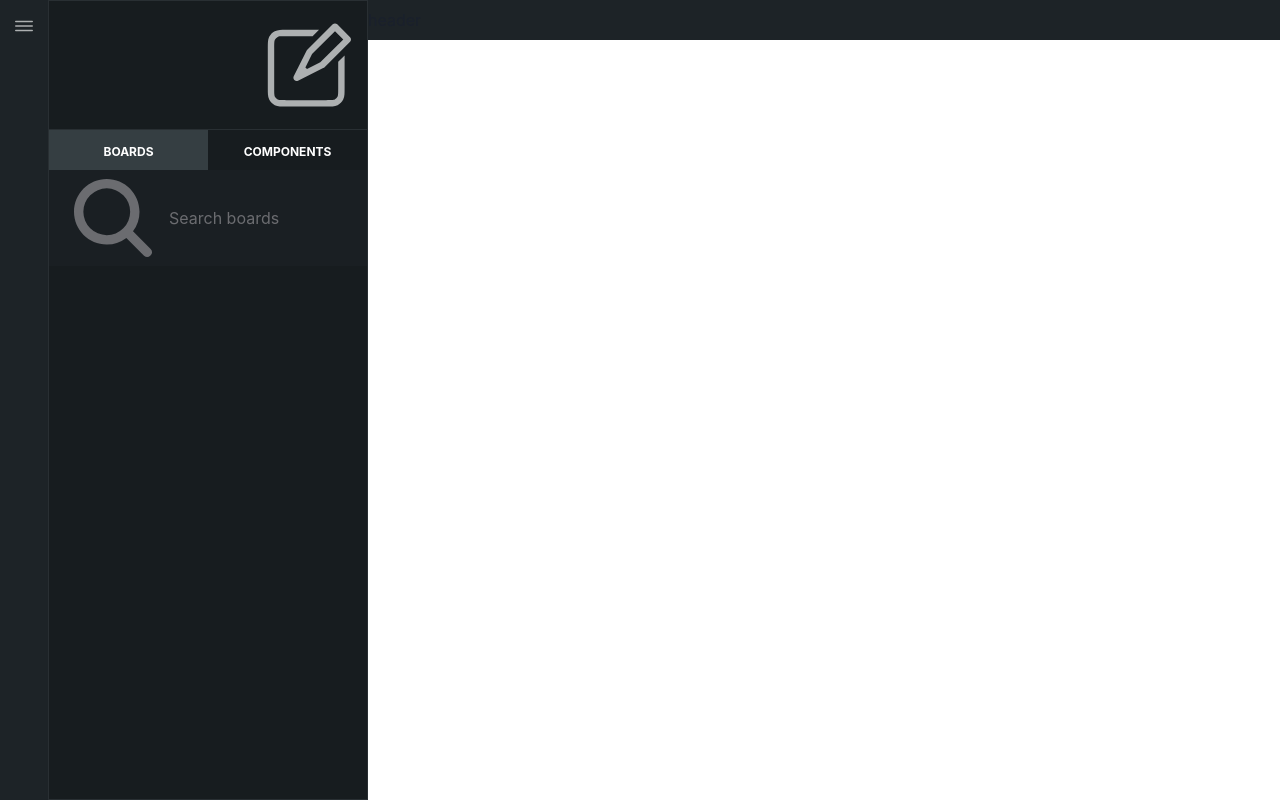
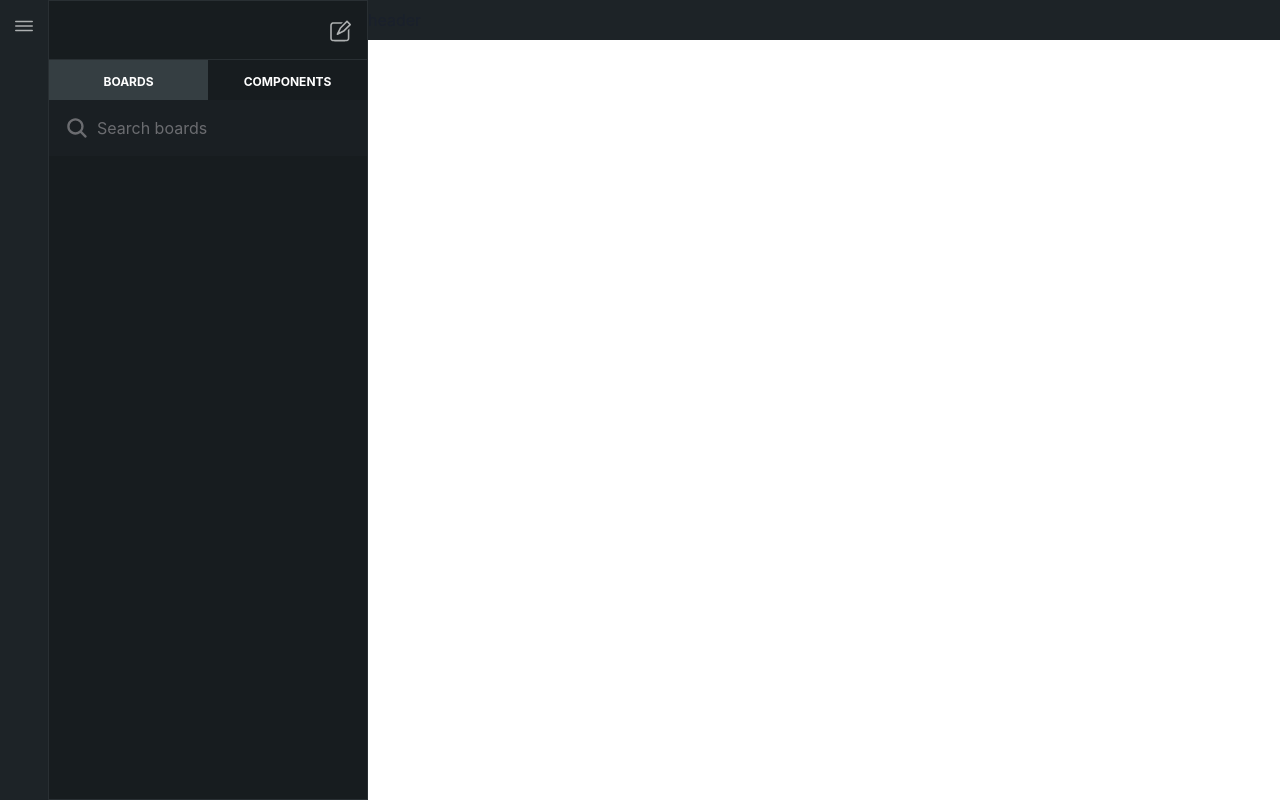
Before and after one commit to joao-miguel8/SuperNotes, a React (Vite) app: page /dashboard in a window 1280 px wide. Built offline with nearby package versions, Linux system fonts and the light colour scheme.

Commit message:
- Create AddNewBoard.tsx component markup/styling
- Add AddNewBoard.tsx Component
- Change NavMenu.tsx styling bg color, icon size, LI positioning
- Add showAddNewBoardModal state Dashboard.tsx
- Remove unnecessary styling for Tooltip in Dashboard.tsx and add onClick for setShowAddNewBoardModal

```diff
--- /dev/null
+++ b/src/components/AddNewBoard.tsx
@@ -0,0 +1,38 @@
+import { Input } from "@chakra-ui/react";
+
+function AddNewBoard({ showAddNewBoardModal, setShowAddNewBoardModal }: { showAddNewBoardModal: boolean; setShowAddNewBoardModal: (bool: boolean) => void }) {
+	return (
+		<>
+			{showAddNewBoardModal ? (
+				<>
+					{/* ----- Overlay ----- */}
+					<div onClick={() => setShowAddNewBoardModal(false)} className=" overflow-x-hidden overflow-y-auto fixed inset-0 z-50 outline-none focus:outline-none opacity-25 bg-black"></div>
+					{/* ----- Content Container ----- */}
+					<div className="max-w-lg w-[400px] flex flex-col z-[60] fixed top-1/2 left-1/2 -translate-y-1/2 -translate-x-1/2 bg-white rounded-lg shadow-lg ">
+						{/* ----- Header ----- */}
+						<div className="p-2 rounded-t bg-[#292F33]">
+							<h3 className="text-center text-18 font-semibold text-white">Create a new Board</h3>
+						</div>
+						{/* ----- Form Content ----- */}
+						<form action="">
+							<div className="p-6 relative flex-auto">
+								<Input placeholder="Add a name for your board" size="sm" focusBorderColor="#292F33" />
+							</div>
+							{/* ----- Footer ----- */}
+							<div className="p-2 pt-4 flex items-center justify-end border-t border-solid border-gray-150 rounded-b">
+								<button className="font-bold uppercase text-12 ease-linear transition-all duration-150 text-red-400 hover:text-red-600" type="button" onClick={() => setShowAddNewBoardModal(false)}>
+									Close
+								</button>
+								<button className="ml-6 px-2 py-2 text-white text-12 font-bold uppercase ease-linear transition-all duration-150 bg-emerald-400 hover:bg-emerald-500" type="submit">
+									Save Changes
+								</button>
+							</div>
+						</form>
+					</div>
+				</>
+			) : null}
+		</>
+	);
+}
+
+export default AddNewBoard;
--- a/src/components/NavMenu.tsx
+++ b/src/components/NavMenu.tsx
@@ -36,9 +36,9 @@ function NavMenu() {
 						{navigationMenu.map((navItem: NavigationMenuItemType) => {
 							const currentlyChosenMenuItem = navItem.path === currentPage;
 							return (
-								<li key={navItem.title} className={classNames(`items-center gap-2 font-semibold hover:bg-[#353E43] ${currentlyChosenMenuItem && "bg-[#353E43]"}`)}>
-									<Link className="py-2 flex items-center h-full w-full rounded-md" to={navItem.path}>
-										<Icon className={classNames(`ml-2 ${currentlyChosenMenuItem && "text-white"}`)} as={navItem.icon} color={currentlyChosenMenuItem ? "text-white" : "#ADB0B1"} boxSize={14} />
+								<li key={navItem.title} className={classNames(`items-center gap-2 font-semibold hover:bg-[#434d52] ${currentlyChosenMenuItem && "bg-[#353E43]"}`)}>
+									<Link className="py-2 flex justify-center items-center h-full w-full rounded-md" to={navItem.path}>
+										<Icon className={classNames(`ml-2 ${currentlyChosenMenuItem && "text-white"}`)} as={navItem.icon} color={currentlyChosenMenuItem ? "text-white" : "#ADB0B1"} boxSize={5} />
 										<span className={classNames(`w-20 break-words ml-2 text-12 text-[#ADB0B1] ${currentlyChosenMenuItem && "text-white"}`)}>{navItem.title}</span>
 									</Link>
 								</li>
--- a/src/pages/Dashboard.tsx
+++ b/src/pages/Dashboard.tsx
@@ -5,31 +5,29 @@ import { Tooltip } from "@chakra-ui/react";
 import { useState } from "react";
 import classNames from "classnames";
 import Header from "../layouts/Header";
+import AddNewBoard from "../components/AddNewBoard";
 
 function Dashboard() {
 	const [isSideNavClosed, setIsSideNavClosed] = useState(false);
+	const [showAddNewBoardModal, setShowAddNewBoardModal] = useState(false);
 	const [currentSnippetTab, setCurrentSnippetTab] = useState<"Boards" | "Components">("Boards");
 
 	return (
 		<>
+			<AddNewBoard showAddNewBoardModal={showAddNewBoardModal} setShowAddNewBoardModal={(bool: boolean) => setShowAddNewBoardModal(bool)} />
 			<div className="inline-flex h-screen w-full">
 				{/* page header | menu btn */}
 				<Header isSideNavClosed={isSideNavClosed} setIsSideNavClosed={() => setIsSideNavClosed(!isSideNavClosed)} />
-				{/* Boards + Components snippets list container */}
+				{/* Boards + Components snippets list wrapper */}
 				<section className="w-80 inline-block">
 					<div className="w-80 h-full border-[1.6px] border-[#292F33] bg-[#171C1F]">
 						{/* header + search bar wrapper */}
 						<div className="sticky top-0">
 							{/* header section (title + add Note btn) */}
 							<div className="p-[1rem] flex items-center justify-end bg-[#171C1F] border-b-[1.6px] border-[#292F33]">
-								<Tooltip
-									className="py-1 px-2 text-14 text-white bg-[rgba(68,67,67,0.16)] rounded-[16px] [box-shadow:0_4px_30px_rgba(0,_0,_0,_0.1)] backdrop-filter backdrop-blur-[11.6px] border-[1px] border-[rgba(61,60,60,0.42)]"
-									arrowSize={15}
-									hasArrow
-									label="Add a new board"
-									aria-label="Add a new board">
-									<button>
-										<Icon as={RxPencil2} color={"#ADB0B1"} boxSize={24} />
+								<Tooltip arrowSize={8} hasArrow label="Add a new board" aria-label="Add a new board">
+									<button onClick={() => setShowAddNewBoardModal(true)}>
+										<Icon as={RxPencil2} color={"#ADB0B1"} boxSize={6} />
 									</button>
 								</Tooltip>
 							</div>
@@ -46,11 +44,15 @@ function Dashboard() {
 							</div>
 							{/* Search bar container */}
 							<div className="flex items-center bg-[#1A1F23]">
-								<Icon as={IoSearch} boxSize={24} className="ml-4" color={"#6B6C70"} />
+								<Icon as={IoSearch} boxSize={6} className="ml-4" color={"#6B6C70"} />
 								<input placeholder="Search boards" type="text" className="py-4 px-2 w-full text-white bg-transparent outline-none placeholder:text-[#6B6C70]" />
 							</div>
 						</div>
-						<div className="w-full scrollbar-none overflow-auto overscroll-contain bg-[#171C1F]"></div>
+						{/* Boards + Components Snippets list */}
+						<div className="w-full scrollbar-none overflow-auto overscroll-contain bg-[#171C1F]">
+							{/* boards list */}
+							<div></div>
+						</div>
 					</div>
 				</section>
 				{/* left-side main content container */}
```
